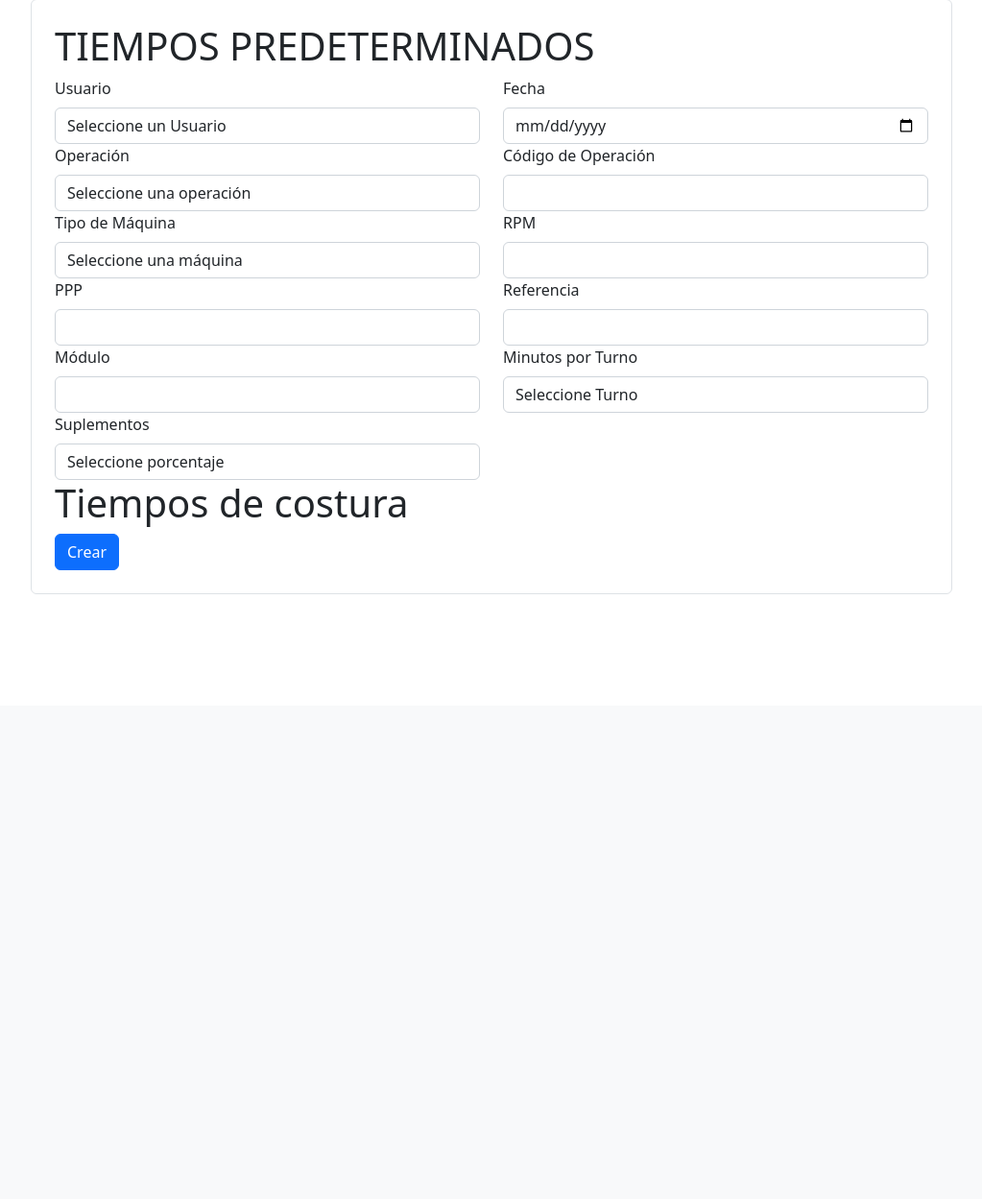
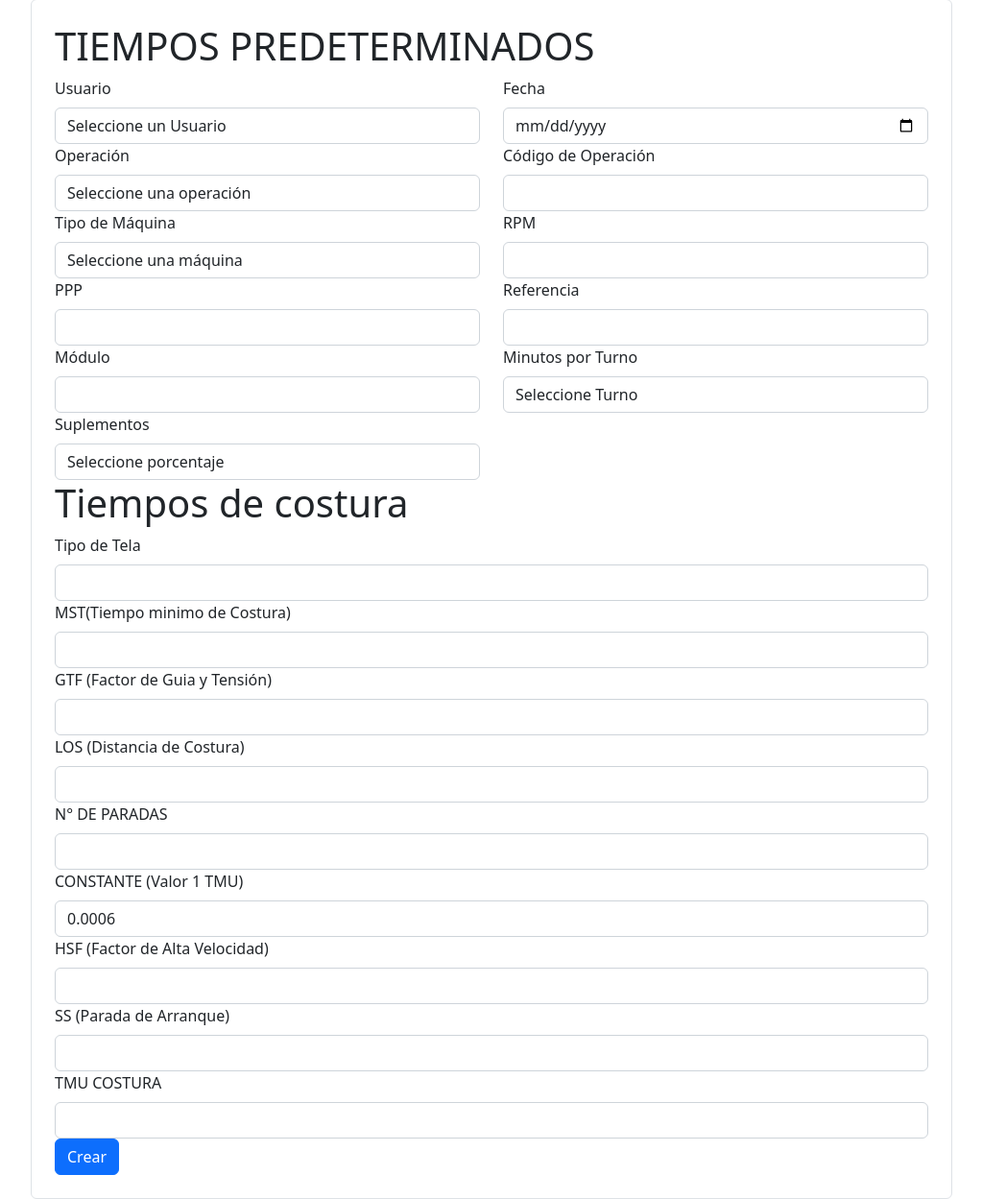
Before and after one commit to Dfespinal7/MetodosyTiempos, a Django app: page /form_fichat in a window 1280 px wide. Shown: the part 65-1314 px from the top of the page at 96% size, without its empty margins (128-1151 px from the left). Before the commit the page ends 684 px from the top, so only its background shows below. Run offline with Django 4.2, Linux system fonts and the light colour scheme; data comes from the database, SQL or seed files in the repository.

Commit message:
Se creo la funcion mts y se modifico form

```diff
--- a/app/models.py
+++ b/app/models.py
@@ -44,6 +44,9 @@ class Turno(models.Model):
     def __str__(self):
         return f"{self.turno}"
 
+class Gtf(models.Model):
+    pass
+
 
 class FichaTecnica(models.Model):
     idFicha=models.BigAutoField(primary_key=True, blank=True)
--- a/app/static/app/js/funciones.js
+++ b/app/static/app/js/funciones.js
@@ -4,7 +4,7 @@ function actRPM(){
     var rpm = selectedOption.getAttribute('data-rpm');
     var ppp=selectedOption.getAttribute('data-ppp');
     document.getElementById('rpm').value = rpm;
-    document.getElementById('ppp').value = ppp;
+
 
 }
 function actcodOp(){
@@ -13,3 +13,13 @@ function actcodOp(){
     var cod=seleccion.getAttribute('data-cod')
     codigo_op.value=cod
 }
+function MTS(){
+    var ppp = parseInt(document.getElementById('ppp').value)||0
+    var rpm = parseInt(document.getElementById('rpm').value)||0
+    var consta = parseFloat(document.getElementById('consta').value)||1
+
+    var div=rpm*consta
+    console.log(consta)
+   var multi=ppp/div
+   document.getElementById('resulmt').value = multi;
+}
--- a/app/templates/app/ficha/form_listar.html
+++ b/app/templates/app/ficha/form_listar.html
@@ -48,11 +48,11 @@
                 </div>
                 <div class="col-md-6">
                     <label for="rpm" class="form-label">RPM</label>
-                    <input type="text" id="rpm" class="form-control" readonly>
+                    <input type="text" id="rpm" class="form-control" oninput="MTS()" readonly >
                 </div>
                 <div class="col-md-6">
                     <label for="ppp" class="form-label">PPP</label>
-                    <input type="text" id="ppp" class="form-control" readonly>
+                    <input type="text" id="ppp" class="form-control" oninput="MTS()"  >
                 </div>
                 <div class="col-md-6">
                     <label for="referencia" class="form-label">Referencia</label>
@@ -82,6 +82,25 @@
                 </div>
             </div>
             <h1>Tiempos de costura</h1>
+            <label for="" class="form-label">Tipo de Tela</label>
+            <input type="text" class="form-control">
+            <label for="" class="form-label">MST(Tiempo minimo de Costura)</label>
+            <input type="text" class="form-control" id="resulmt" readonly>
+            <label for="" class="form-label">GTF (Factor de Guia y Tensión)</label>
+            <input type="text" class="form-control">
+            <label for="" class="form-label">LOS (Distancia de Costura)</label>
+            <input type="text" class="form-control">
+            <label for="" class="form-label">N° DE PARADAS</label>
+            <input type="text" class="form-control">
+            <label for="" class="form-label">CONSTANTE (Valor 1 TMU)</label>
+            <input type="text" class="form-control" value="0.0006" readonly id="consta">
+            <label for="" class="form-label">HSF (Factor de Alta Velocidad)</label>
+            <input type="text" class="form-control">
+            <label for="" class="form-label"> SS (Parada de Arranque)</label>
+            <input type="text" class="form-control">
+            <label for="" class="form-label">TMU COSTURA</label>
+            <input type="text" class="form-control">
+
             <button type="submit" class="btn btn-primary">Crear</button>
         </form>
         <script src="{% static 'app/js/funciones.js' %}"></script>
```
